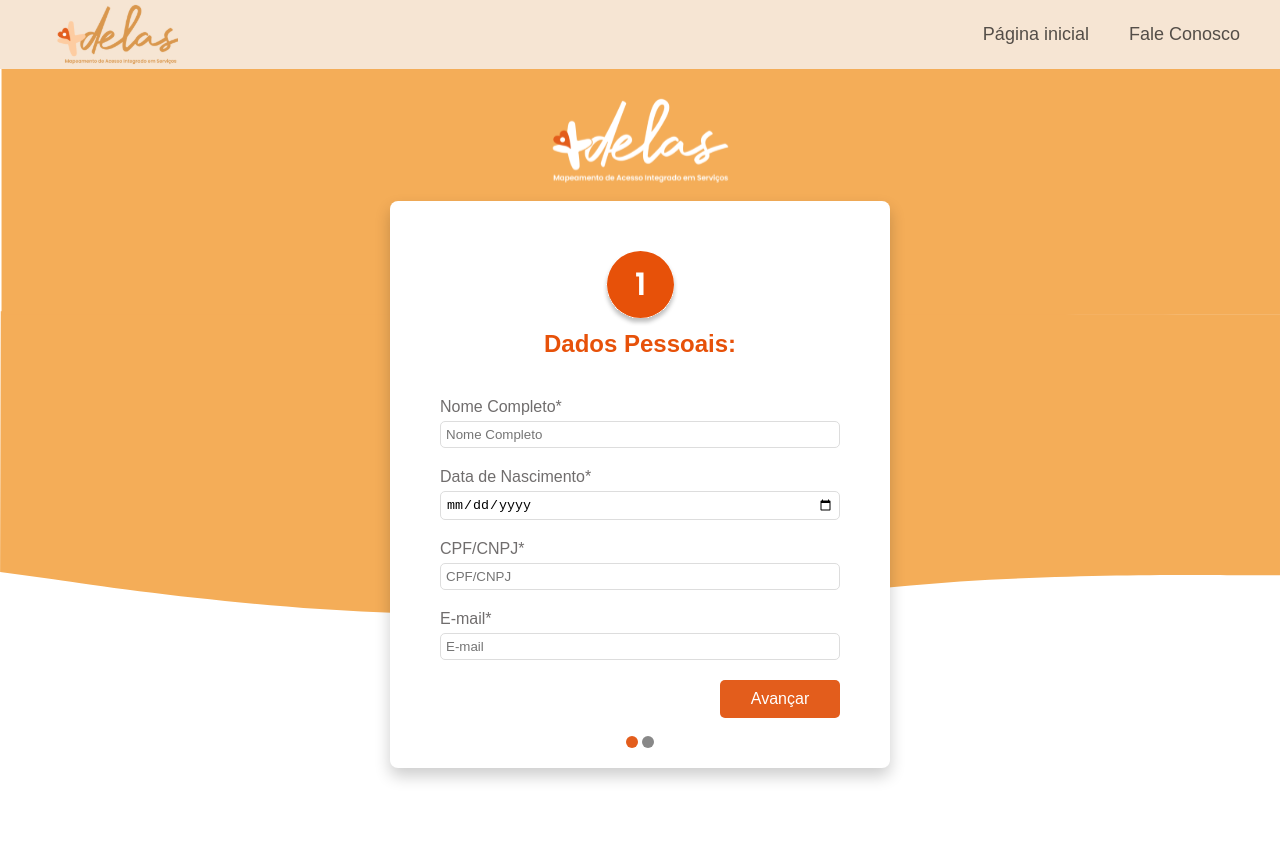
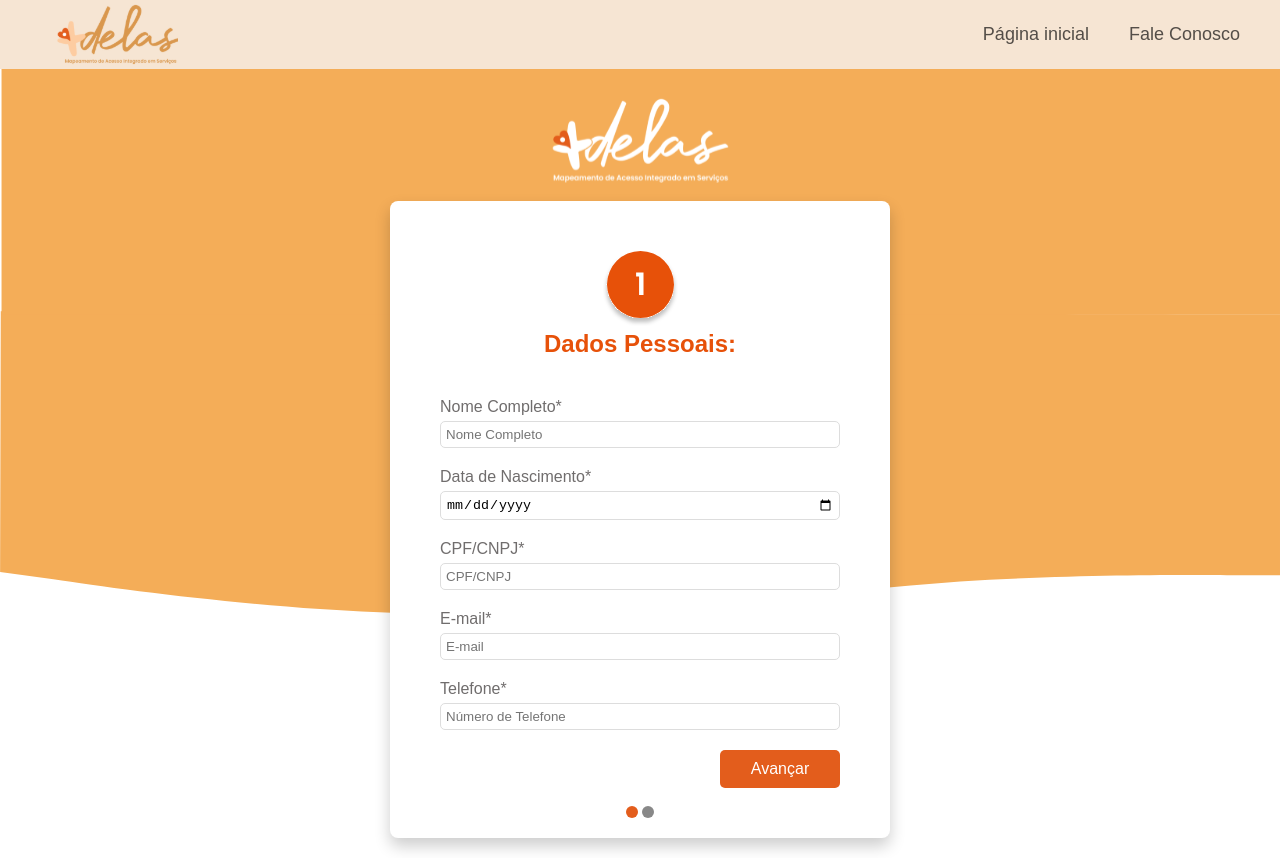
Before and after one commit to maisDelas/projeto-start-web, a React (Vite) app: page /CadastroPrestadora1 in a window 1280 px wide. Before the commit the page ends 800 px from the top, so only its background shows below. Built offline with nearby package versions, Linux system fonts and the light colour scheme.

Commit message:
Atualizando a tela de prestadora, adicionando numero de  telefone

```diff
--- a/src/pages/cadastroP/RegistrationFrm.jsx
+++ b/src/pages/cadastroP/RegistrationFrm.jsx
@@ -17,6 +17,7 @@ function RegistrationForm() {
     birthDate: "",
     cpfCnpj: "",
     email: "",
+    phone: "", // Novo campo para número de telefone
     rgFront: null,
     rgBack: null,
     selfieWithRg: null,
@@ -46,6 +47,11 @@ function RegistrationForm() {
     if (!formData.birthDate) newErrors.birthDate = "Este campo é obrigatório";
     if (!formData.cpfCnpj.trim()) newErrors.cpfCnpj = "Este campo é obrigatório";
     if (!formData.email.trim()) newErrors.email = "Este campo é obrigatório";
+    if (!formData.phone.trim()) {
+      newErrors.phone = "Este campo é obrigatório";
+    } else if (!/^\d{10,11}$/.test(formData.phone)) {
+      newErrors.phone = "Insira um número de telefone válido (10-11 dígitos)";
+    }
     if (!formData.rgFront) newErrors.rgFront = "Este campo é obrigatório";
     if (!formData.rgBack) newErrors.rgBack = "Este campo é obrigatório";
     if (!formData.selfieWithRg) newErrors.selfieWithRg = "Este campo é obrigatório";
@@ -65,7 +71,7 @@ function RegistrationForm() {
   return (
     <FormContainer>
       <LogoContainer>
-      <img src={Logo} alt="Logo" className="logo" />
+        <img src={Logo} alt="Logo" className="logo" />
       </LogoContainer>
       <FormBox>
         <img src={Eu} alt="Avatar" />
@@ -117,6 +123,19 @@ function RegistrationForm() {
             />
             {errors.email && <span className="error">{errors.email}</span>}
           </InputGroup>
+
+          <InputGroup>
+            <label>Telefone*</label>
+            <input
+              type="text"
+              name="phone"
+              value={formData.phone}
+              onChange={handleChange}
+              placeholder="Número de Telefone"
+            />
+            {errors.phone && <span className="error">{errors.phone}</span>}
+          </InputGroup>
+
           <ButtonContainer>
             <StyledButton type="submit">Avançar</StyledButton>
           </ButtonContainer>
```
